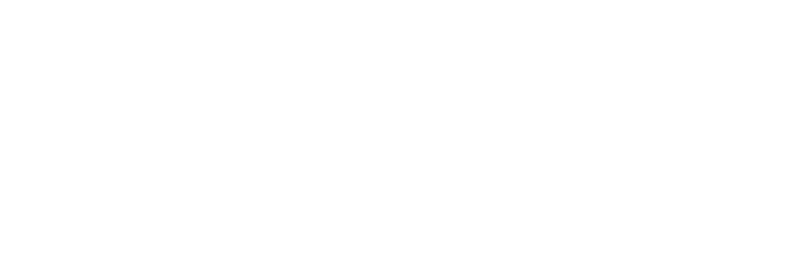
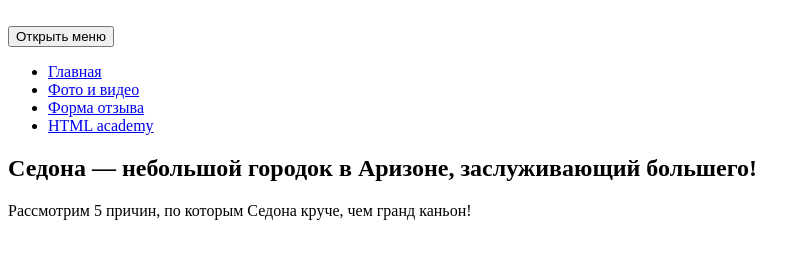
Before and after one commit to Bazhko/Sedona, a website: page source/index.html in a window 1280 px wide. Shown: the whole page, without its empty margins (0-810 px from the left). Drawn offline with Linux system fonts and the light colour scheme.

Commit message:
Add header markup on main page

```diff
--- a/source/index.html
+++ b/source/index.html
@@ -1,12 +1,60 @@
 <!DOCTYPE html>
-<html lang="ru">
-  <head>
-    <meta charset="utf-8">
-    <title></title>
-  </head>
-  <body>
+<html class="page" lang="ru">
+<head>
+  <meta charset="UTF-8">
+  <meta http-equiv="X-UA-Compatible" content="IE=edge">
+  <meta name="viewport" content="width=device-width, initial-scale=1.0">
+  <title>City of Sedona</title>
+</head>
 
+<body class="page-body">
+  <header class="page-header">
 
+    <a class="page-header__logo">
+      <img width="" height="" alt="">
+    </a>
 
-  </body>
+    <nav class="page-nav main-nav_closed main-nav_no-js">
+
+      <button class="main-nav__toggle" type="button">
+        <span class="visually-hidden">Открыть меню</span>
+        <span class="main-nav__toggle-line main-nav__toggle-line_first"></span>
+        <span class="main-nav__toggle-line main-nav__toggle-line_second"></span>
+        <span class="main-nav__toggle-line main-nav__toggle-line_third"></span>
+      </button>
+
+      <ul class="page-nav__list">
+        <li class="page-nav__item">
+          <a class="page-nav__link" href="#">Главная</a>
+        </li>
+        <li class="page-nav__item">
+          <a class="page-nav__link" href="#">Фото и видео</a>
+        </li>
+        <li class="page-nav__item">
+          <a class="page-nav__link" href="#">Форма отзыва</a>
+        </li>
+        <li class="page-nav__item">
+          <a class="page-nav__link" href="#">HTML academy</a>
+        </li>
+      </ul>
+
+    </nav>
+  </header>
+
+  <main class="page-main">
+
+    <header class="page-main__header">
+
+    </header>
+
+    <section class="intro">
+      <h1 class="intro__title">Седона — небольшой городок в Аризоне, заслуживающий большего!</h1>
+      <p class="intro__text">Рассмотрим 5 причин, по которым Седона круче, чем гранд каньон!</p>
+    </section>
+
+    <section class="features">
+
+    </section>
+  </main>
+</body>
 </html>
```
